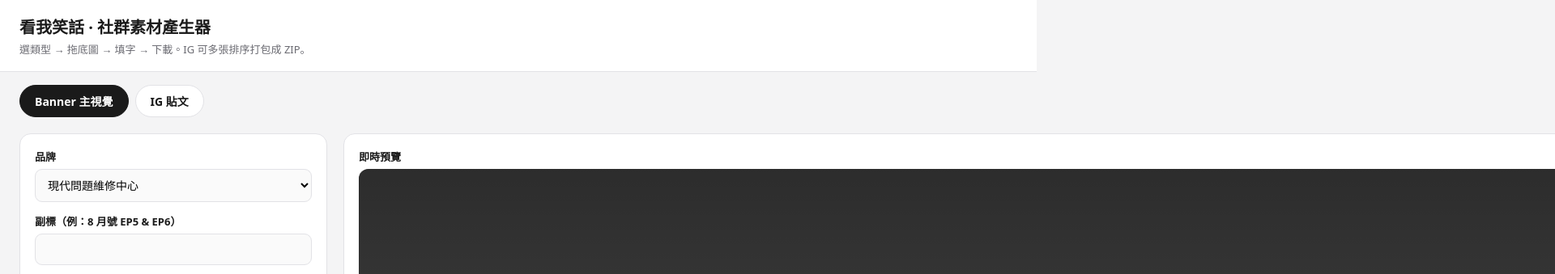
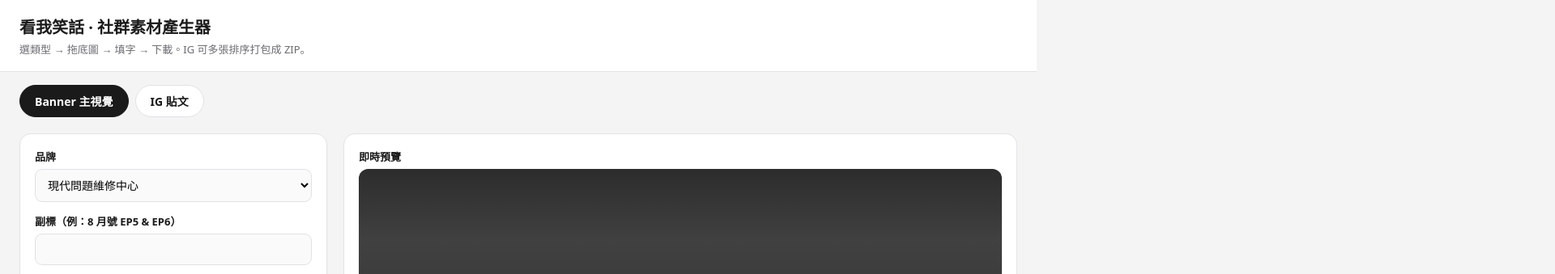
Before and after one commit to jessechen-humanoid/jokesonme-post, a website built with Vite: page web/index.html in a window 1280 px wide. Shown: the top 339 px of the page at 81% size, 1920 px wide, since content can reach past the window. Built offline with nearby package versions, Linux system fonts and the light colour scheme; a web font is replaced by a local one.

Commit message:
fix: 修正即時預覽爆版（grid 欄位被 canvas 撐開，改 minmax(0,1fr)+min-width:0）

```diff
--- a/web/src/styles/app.css
+++ b/web/src/styles/app.css
@@ -29,10 +29,12 @@ header.top p { margin: 4px 0 0; font-size: 13px; color: var(--muted); }
 .tab.active { background: var(--ink); color: #fff; border-color: var(--ink); }
 
 .layout {
-  display: grid; grid-template-columns: 380px 1fr; gap: 20px;
+  display: grid; grid-template-columns: 380px minmax(0, 1fr); gap: 20px;
   padding: 20px 24px 48px; align-items: start;
 }
-@media (max-width: 860px) { .layout { grid-template-columns: 1fr; } }
+/* grid item 預設 min-width:auto，巨大 canvas 會把欄位撐開；歸零才不爆版 */
+.layout > * { min-width: 0; }
+@media (max-width: 860px) { .layout { grid-template-columns: minmax(0, 1fr); } }
 
 .panel { background: var(--panel); border: 1px solid var(--line); border-radius: 14px; padding: 18px; }
 .field { margin-bottom: 14px; }
```
